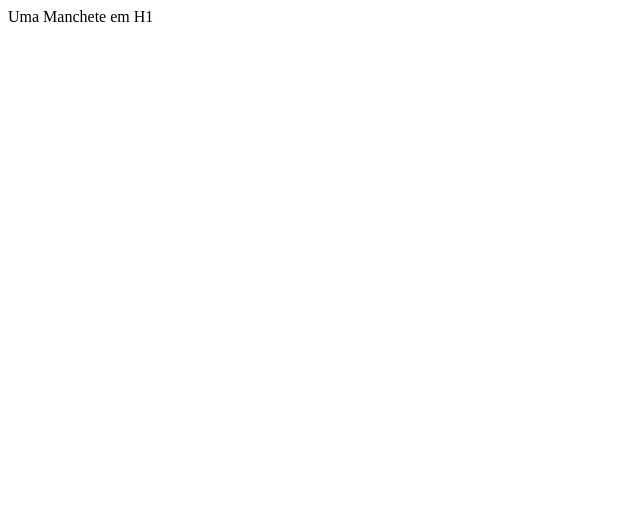
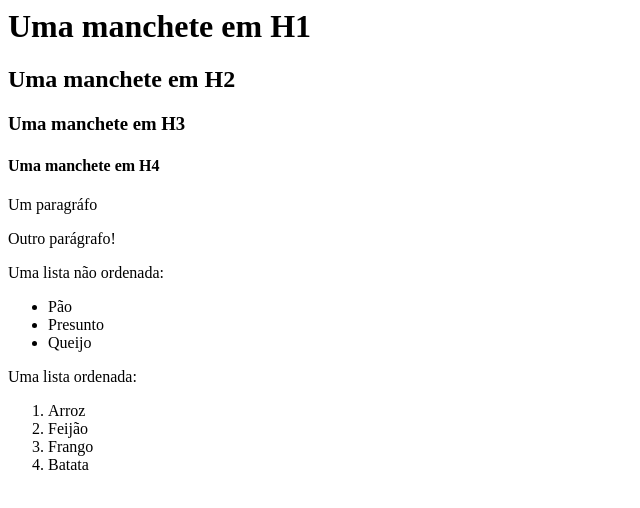
Before and after one commit to neemiaslucas/pweb_2022.2_neemiasLucas, a plain HTML site: page u1_exercicio1/indux.html in a window 1280 px wide. Shown: the whole page, without its empty margins (0-640 px from the left). Drawn offline with Linux system fonts and the light colour scheme.

Commit message:
Exercício 01 final

```diff
--- a/u1_exercicio1/indux.html
+++ b/u1_exercicio1/indux.html
@@ -1,13 +1,36 @@
 <html>
 <head>
-Uma Manchete em H1
+<h1> Uma manchete em H1</h1>
+<h2> Uma manchete em H2</h2>
+<h3> Uma manchete em H3</h3>
+<h4> Uma manchete em H4</h4>
+<p> Um paragráfo</p>
+<p> Outro parágrafo!</p>
+<p> Uma lista não ordenada:</p>
+
+<ul>
+        <li>Pão</li>
+        <li>Presunto</li>
+        <li>Queijo</li>
+</ul>
+<p> Uma lista ordenada:</p>
+<ol>
+        <li>Arroz</li>
+        <li>Feijão</li>
+        <li>Frango</li>
+        <li>Batata</li>
+</ol>
+
+
         <title>By Neemias</title>
 
  <body>
-<H1>
 
-</H1>
+
+
  </body>
+
+<codSecreto=770125434></codSecreto>
 </head>
 
 
```
